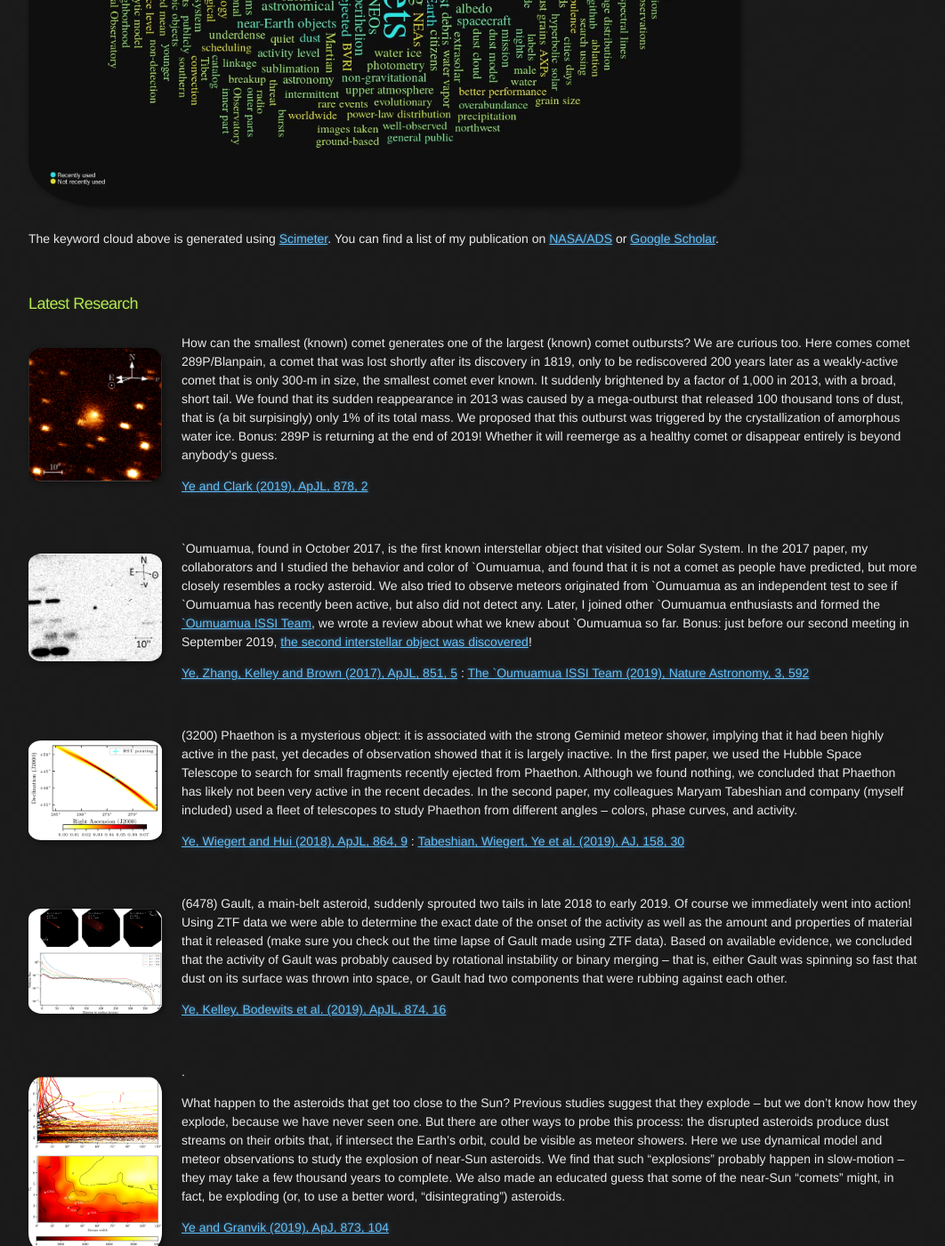
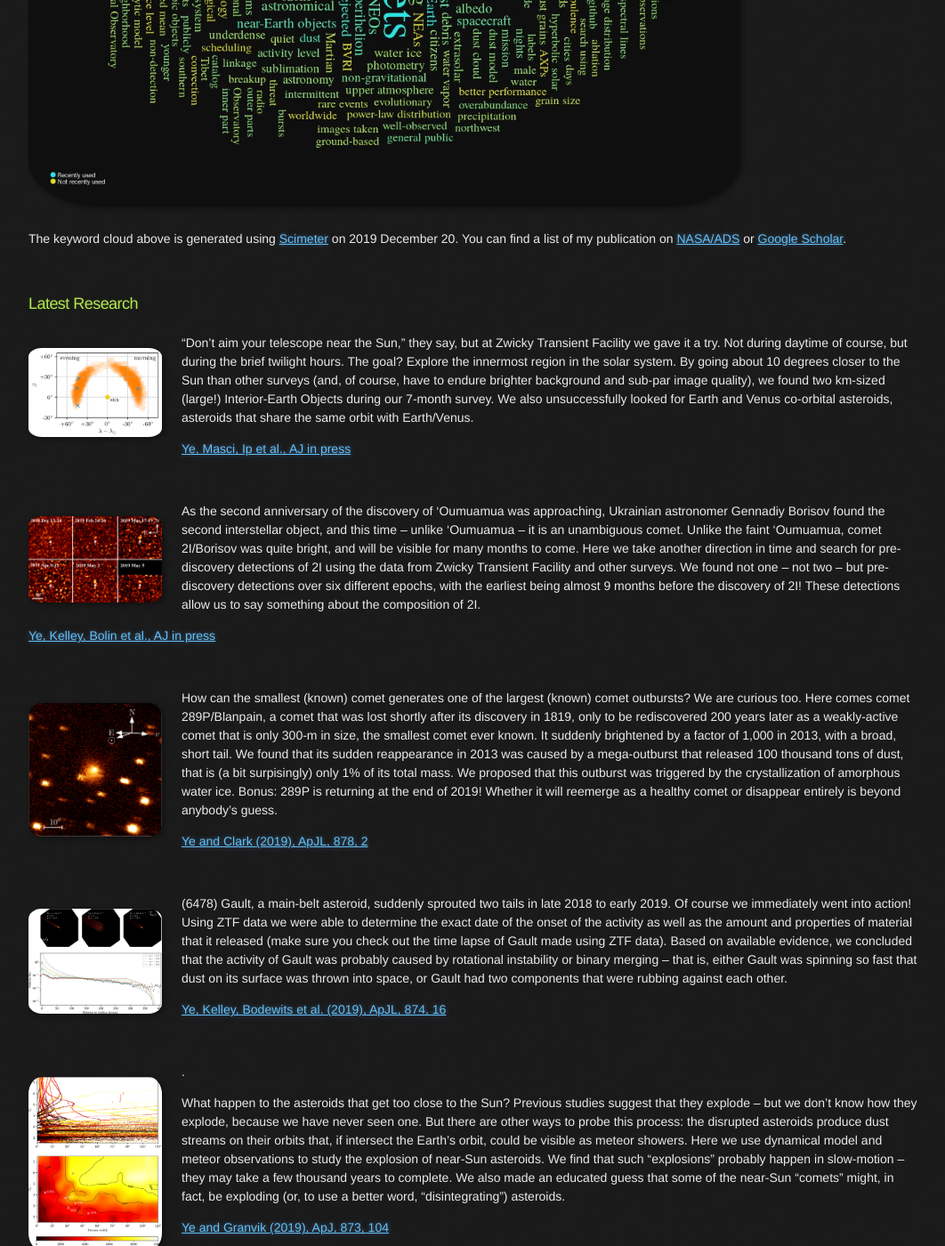
Before and after one commit to Yeqzids/Yeqzids.GitHub.io, a Jekyll site: the page built from index.md, in a window 1280 px wide and 1400 px high, scrolled down 1277 px. Shown: the whole window at 89% size, without its empty margins (108-1170 px from the left). Built offline with Jekyll 4.4.1, drawn with Linux system fonts in a browser that asks for light colours; nearby versions of some CDN libraries.

Commit message:
Update index.md

```diff
--- a/index.md
+++ b/index.md
@@ -42,32 +42,32 @@ I was lured into astronomy by the stars when I was a kid. Nowadays I still enjoy
 
 <img src="imgs/cloud-0000-0002-4838-7676.jpg" width="800">
 
-The keyword cloud above is generated using [Scimeter](https://scimeter.org/). You can find a list of my publication on [NASA/ADS](https://ui.adsabs.harvard.edu/search/__qid=124fd9103d907ddc8650fd418a589a8a&q=*%3A*&sort=date%20desc%2C%20bibcode%20desc) or [Google Scholar](https://scholar.google.com/citations?hl=en&user=q0EQUHQAAAAJ).
+The keyword cloud above is generated using [Scimeter](https://scimeter.org/) on 2019 December 20. You can find a list of my publication on [NASA/ADS](https://ui.adsabs.harvard.edu/public-libraries/uWrrUyxARqG0pdFiOw3adg) or [Google Scholar](https://scholar.google.com/citations?user=do9dkJYAAAAJ).
 
 <br>
 ### Latest Research
+
+<img style="float: left;" src="imgs/ztf-ts.png" width="150">
+
+"Don't aim your telescope near the Sun," they say, but at Zwicky Transient Facility we gave it a try. Not during daytime of course, but during the brief twilight hours. The goal? Explore the innermost region in the solar system. By going about 10 degrees closer to the Sun than other surveys (and, of course, have to endure brighter background and sub-par image quality), we found two km-sized (large!) Interior-Earth Objects during our 7-month survey. We also unsuccessfully looked for Earth and Venus co-orbital asteroids, asteroids that share the same orbit with Earth/Venus.
+
+[Ye, Masci, Ip et al., AJ in press](https://arxiv.org/abs/1912.06109)
+
+<br>
+
+<img style="float: left;" src="imgs/2i-ztf.png" width="150">
+
+As the second anniversary of the discovery of 'Oumuamua was approaching, Ukrainian astronomer Gennadiy Borisov found the second interstellar object, and this time -- unlike 'Oumuamua -- it is an unambiguous comet. Unlike the faint 'Oumuamua, comet 2I/Borisov was quite bright, and will be visible for many months to come. Here we take another direction in time and search for pre-discovery detections of 2I using the data from Zwicky Transient Facility and other surveys. We found not one -- not two -- but pre-discovery detections over six different epochs, with the earliest being almost 9 months before the discovery of 2I! These detections allow us to say something about the composition of 2I.
+
+[Ye, Kelley, Bolin et al., AJ in press](https://arxiv.org/abs/1911.05902)
+
+<br>
 
 <img style="float: left;" src="imgs/289p.png" width="150">
 
 How can the smallest (known) comet generates one of the largest (known) comet outbursts? We are curious too. Here comes comet 289P/Blanpain, a comet that was lost shortly after its discovery in 1819, only to be rediscovered 200 years later as a weakly-active comet that is only 300-m in size, the smallest comet ever known. It suddenly brightened by a factor of 1,000 in 2013, with a broad, short tail. We found that its sudden reappearance in 2013 was caused by a mega-outburst that released 100 thousand tons of dust, that is (a bit surpisingly) only 1% of its total mass. We proposed that this outburst was triggered by the crystallization of amorphous water ice. Bonus: 289P is returning at the end of 2019! Whether it will reemerge as a healthy comet or disappear entirely is beyond anybody's guess.
 
 [Ye and Clark (2019), ApJL, 878, 2](https://iopscience.iop.org/article/10.3847/2041-8213/ab26bc/meta)
-
-<br>
-
-<img style="float: left;" src="imgs/oumuamua.png" width="150">
-
-\`Oumuamua, found in October 2017, is the first known interstellar object that visited our Solar System. In the 2017 paper, my collaborators and I studied the behavior and color of \`Oumuamua, and found that it is not a comet as people have predicted, but more closely resembles a rocky asteroid. We also tried to observe meteors originated from \`Oumuamua as an independent test to see if \`Oumuamua has recently been active, but also did not detect any. Later, I joined other \`Oumuamua enthusiasts and formed the [\`Oumuamua ISSI Team](http://www.issibern.ch/teams/1ioumuamua/), we wrote a review about what we knew about \`Oumuamua so far. Bonus: just before our second meeting in September 2019, [the second interstellar object was discovered](https://www.nationalgeographic.com/science/2019/09/bizarre-interstellar-comet-from-another-star-system-just-spotted/)!
-
-[Ye, Zhang, Kelley and Brown (2017), ApJL, 851, 5](http://iopscience.iop.org/article/10.3847/2041-8213/aa9a34/meta) : [The \`Oumuamua ISSI Team (2019), Nature Astronomy, 3, 592](https://www.nature.com/articles/s41550-019-0816-x)
-
-<br>
-
-<img style="float: left;" src="imgs/gem-hst.png" width="150">
-
-(3200) Phaethon is a mysterious object: it is associated with the strong Geminid meteor shower, implying that it had been highly active in the past, yet decades of observation showed that it is largely inactive. In the first paper, we used the Hubble Space Telescope to search for small fragments recently ejected from Phaethon. Although we found nothing, we concluded that Phaethon has likely not been very active in the recent decades. In the second paper, my colleagues Maryam Tabeshian and company (myself included) used a fleet of telescopes to study Phaethon from different angles -- colors, phase curves, and activity.
-
-[Ye, Wiegert and Hui (2018), ApJL, 864, 9](http://iopscience.iop.org/article/10.3847/2041-8213/aada46/meta) : [Tabeshian, Wiegert, Ye et al. (2019), AJ, 158, 30](https://iopscience.iop.org/article/10.3847/1538-3881/ab245d)
 
 <br>
 
```
